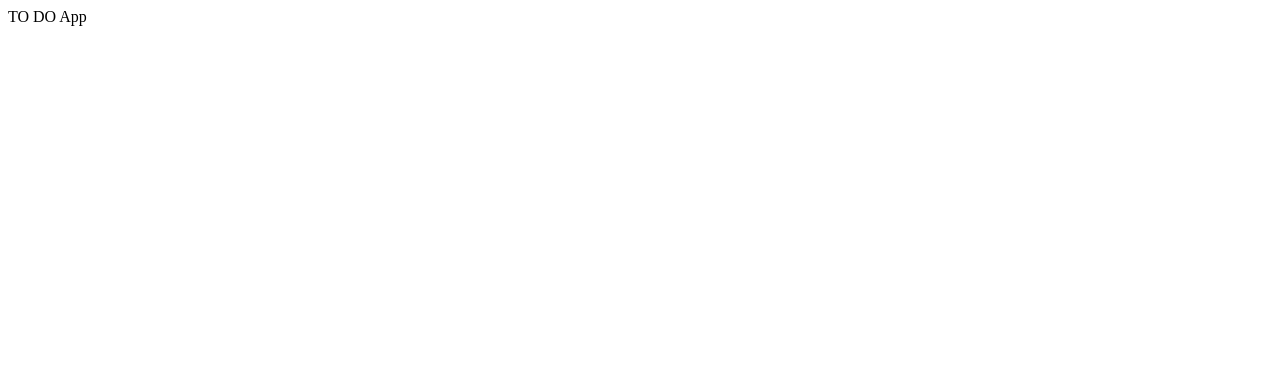
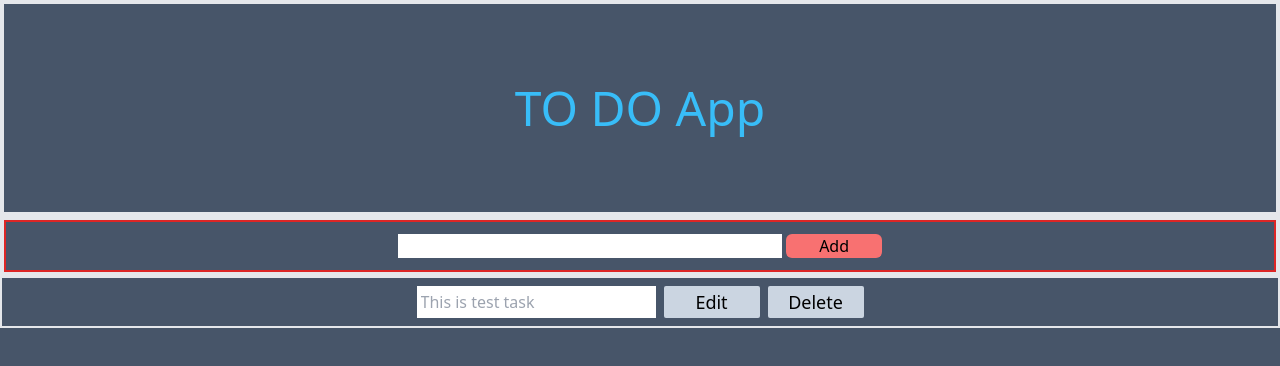
Before and after one commit to kalpeshdhotre/JSProjectTODOApp, a plain HTML site: page index.html in a window 1280 px wide. Drawn offline with nearby package versions, Linux system fonts and the light colour scheme.

Commit message:
First upload Basic Html created

```diff
--- a/index.html
+++ b/index.html
@@ -5,10 +5,26 @@
         <meta http-equiv="X-UA-Compatible" content="IE=edge" />
         <meta name="viewport" content="width=device-width, initial-scale=1.0" />
         <title>To Do App</title>
+        <script src="https://cdn.tailwindcss.com"></script>
     </head>
-    <body>
-        <div>TO DO App</div>
+    <body class="bg-slate-600">
+        <div class="text-5xl text-sky-400 justify-center flex p-20 border-4">
+            <h1>TO DO App</h1>
+        </div>
+        <div class="w-auto m-auto flex justify-center border-4">
+            <div class="container border-2 border-red-600 flex justify-center p-3">
+                <div class="creatNewTask ">
+                    <input class="w-96" type="text" />
+                    <button class="addBtn bg-red-400 w-24 rounded-md">Add</button>
+                </div>
+
+            </div>
+        </div>
+        <div class="tasks p-2 border-2 flex justify-center space-x-2">
+            <input class="p-1" type="text" placeholder="This is test task">
+            <button class="btnEdit bottom-1 bg-slate-300 rounded-sm w-24 text-lg">Edit</button>
+            <button class="btnDelete bottom-1 bg-slate-300 rounded-sm w-24 text-lg">Delete</button>
+        </div>
     </body>
-
     <script src="./script.js"></script>
 </html>
```
Also changed, not shown: style.css (added), tailwind.config.js (added).
